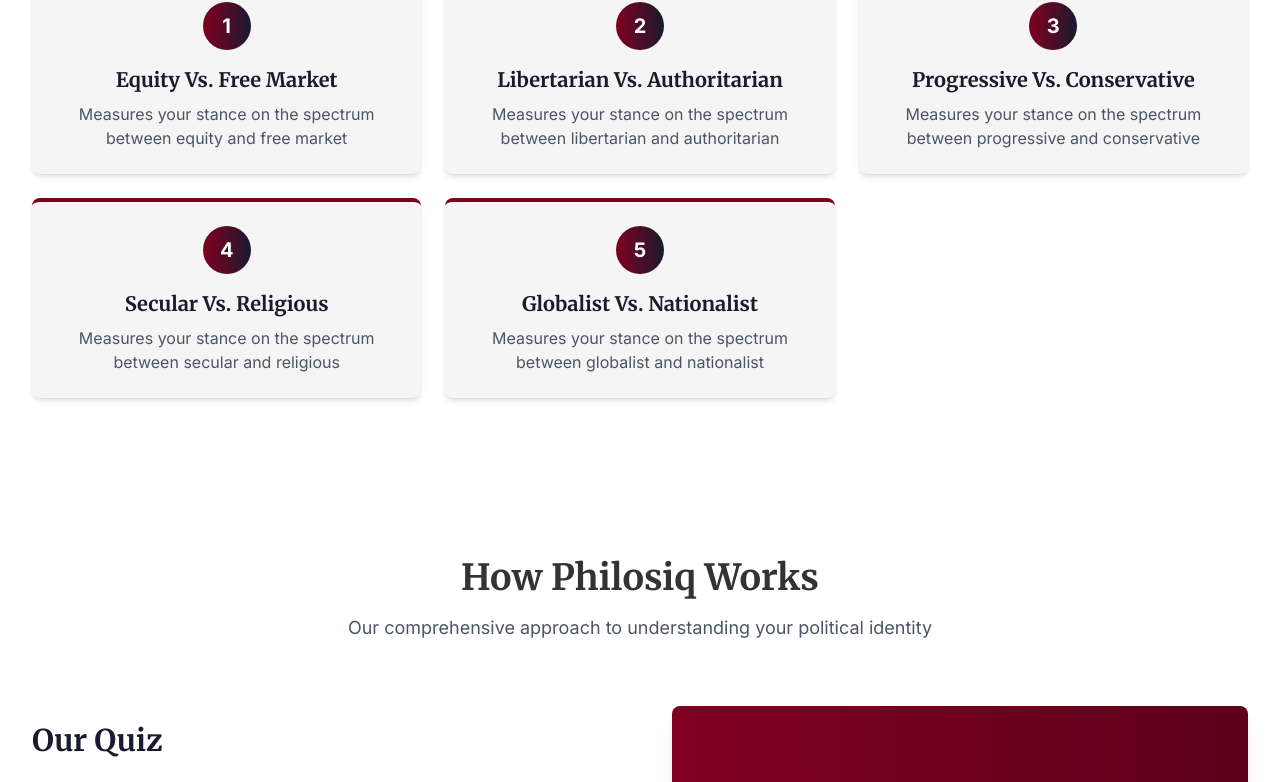
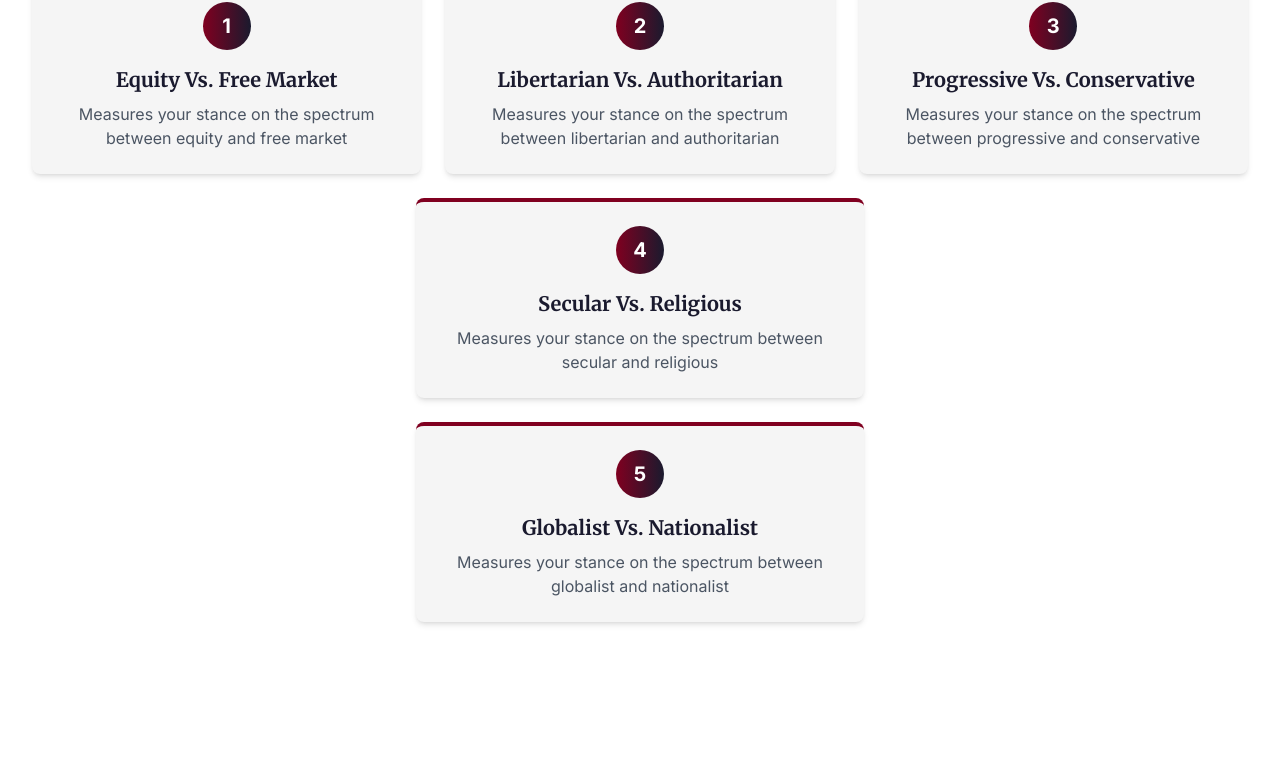
Before and after one commit to uzair-shakeel/philosiq, a Next.js app: page / in a window 1280 px wide. Shown: the part 1498-2280 px from the top of the page. Built offline with nearby package versions, Linux system fonts and the light colour scheme; no server answers.

Commit message:
Update index.jsx

```diff
--- a/src/pages/index.jsx
+++ b/src/pages/index.jsx
@@ -72,10 +72,17 @@ export default function Home() {
                     "Progressive Vs. Conservative",
                     "Secular Vs. Religious",
                     "Globalist Vs. Nationalist",
-              ].map((axis, index) => (
+                ].map((axis, index, array) => {
+                    const isCenteredRow = index >= 3 && array.length - index <= 2; // boxes 4 & 5
+                    return (
                       <div
                         key={index}
-                  className="bg-neutral-light p-6 rounded-lg shadow-md hover:shadow-lg transition-shadow duration-300 border-t-4 border-primary-maroon flex flex-col items-center text-center"
+                        className={`${
+                          isCenteredRow ? "sm:col-span-2 lg:col-span-3 flex justify-center" : ""
+                        }`}
+                      >
+                        <div
+                          className="bg-neutral-light p-6 rounded-lg shadow-md hover:shadow-lg transition-shadow duration-300 border-t-4 border-primary-maroon flex flex-col items-center text-center w-full max-w-md"
                         >
                           <div className="w-12 h-12 rounded-full bg-gradient-to-r from-primary-maroon to-secondary-darkBlue flex items-center justify-center text-white font-bold text-xl mb-4">
                             {index + 1}
@@ -89,7 +96,9 @@ export default function Home() {
                             {axis.split(" Vs. ")[1].toLowerCase()}
                           </p>
                         </div>
-              ))}
+                      </div>
+                    );
+                  })}
             </div>
           </div>
         </section>
```
Lines whose indentation alone changed are shown as unchanged.
